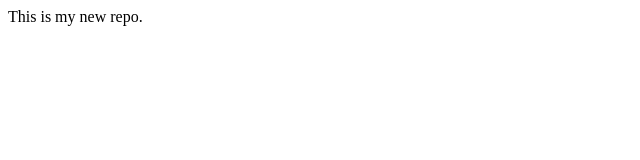
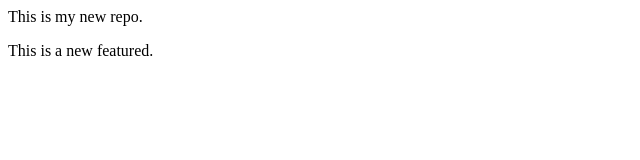
Before and after one commit to Ashwin-1210/localrepo, a plain HTML site: page index.html in a window 1280 px wide. Shown: the whole page, without its empty margins (0-640 px from the left). Drawn offline with Linux system fonts and the light colour scheme.

Commit message:
Add new feature

```diff
--- a/index.html
+++ b/index.html
@@ -1 +1,2 @@
 <p>This is my new repo.</p>
+<p>This is a new featured.</p>
```
